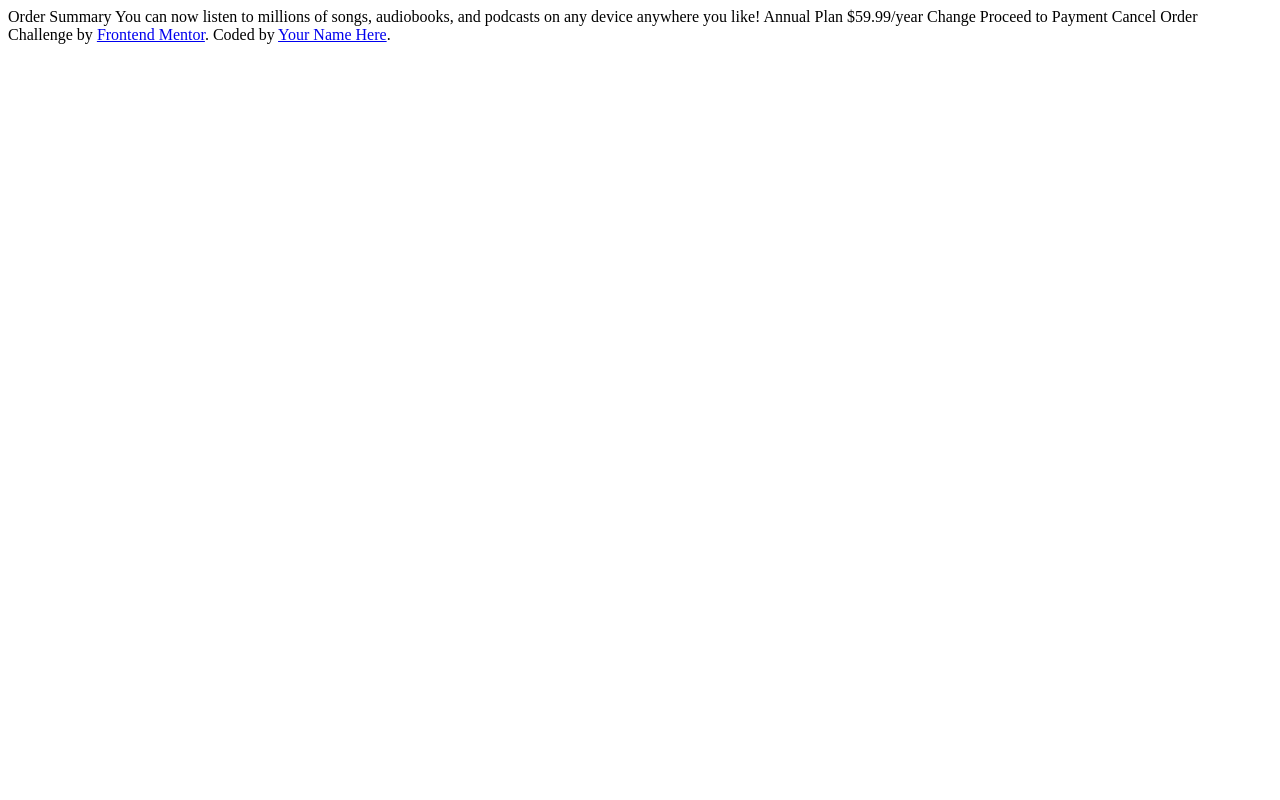
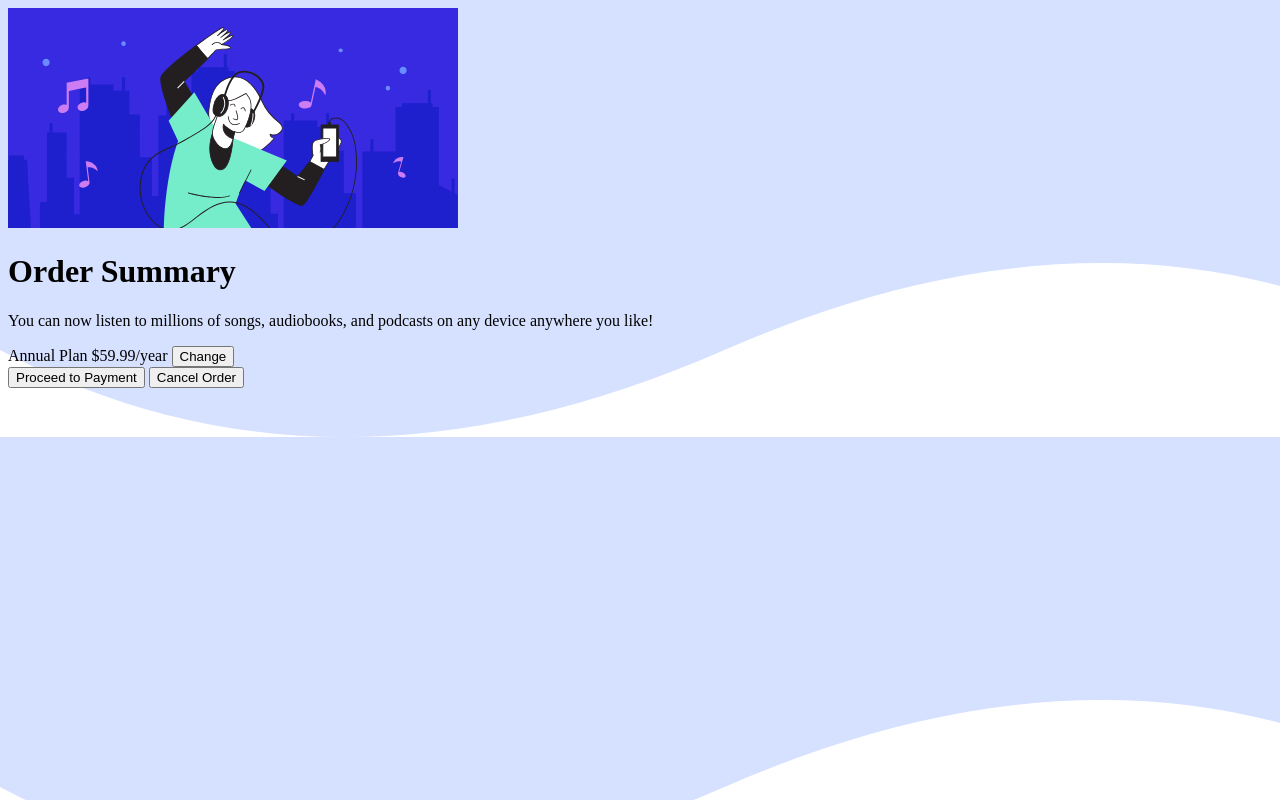
Before and after one commit to scholtz-gnome/order-summary, a website: page index.html in a window 1280 px wide. Drawn offline with Linux system fonts and the light colour scheme.

Commit message:
Create initial html structure

```diff
--- a/index.html
+++ b/index.html
@@ -11,19 +11,33 @@
       href="./images/favicon-32x32.png"
     />
 
+    <link rel="stylesheet" href="/styles/globals.css" type="text/css" />
+
     <title>Order Summary</title>
   </head>
 
   <body>
-    Order Summary You can now listen to millions of songs, audiobooks, and
-    podcasts on any device anywhere you like! Annual Plan $59.99/year Change
-    Proceed to Payment Cancel Order
+    <div class="container">
+      <header>
+        <img src="/illustration-hero.svg" alt="Dancing with headphones" />
+        <h1>Order Summary</h1>
+      </header>
 
-    <div class="attribution">
-      Challenge by
-      <a href="https://www.frontendmentor.io?ref=challenge" target="_blank"
-        >Frontend Mentor</a
-      >. Coded by <a href="#">Your Name Here</a>.
+      <main>
+        <p>
+          You can now listen to millions of songs, audiobooks, and podcasts on
+          any device anywhere you like!
+        </p>
+
+        <section>
+          Annual Plan $59.99/year
+          <button>Change</button>
+        </section>
+
+        <button>Proceed to Payment</button>
+
+        <button>Cancel Order</button>
+      </main>
     </div>
   </body>
 </html>
--- /dev/null
+++ b/public/styles/globals.css
@@ -0,0 +1,9 @@
+body {
+  background-image: url("/pattern-background-mobile.svg");
+}
+
+@media (min-width: 600px) {
+  body {
+    background-image: url("/pattern-background-desktop.svg");
+  }
+}
--- a/server.js
+++ b/server.js
@@ -3,6 +3,8 @@ const express = require("express");
 const app = express();
 
 const PORT = 3000;
+
+app.use(express.static(__dirname + "/public"));
 
 app.listen(PORT, () => {
   console.log(`Server listening for requests on port ${PORT}`);
```
Also changed, not shown: styles/globals.css (deleted).
